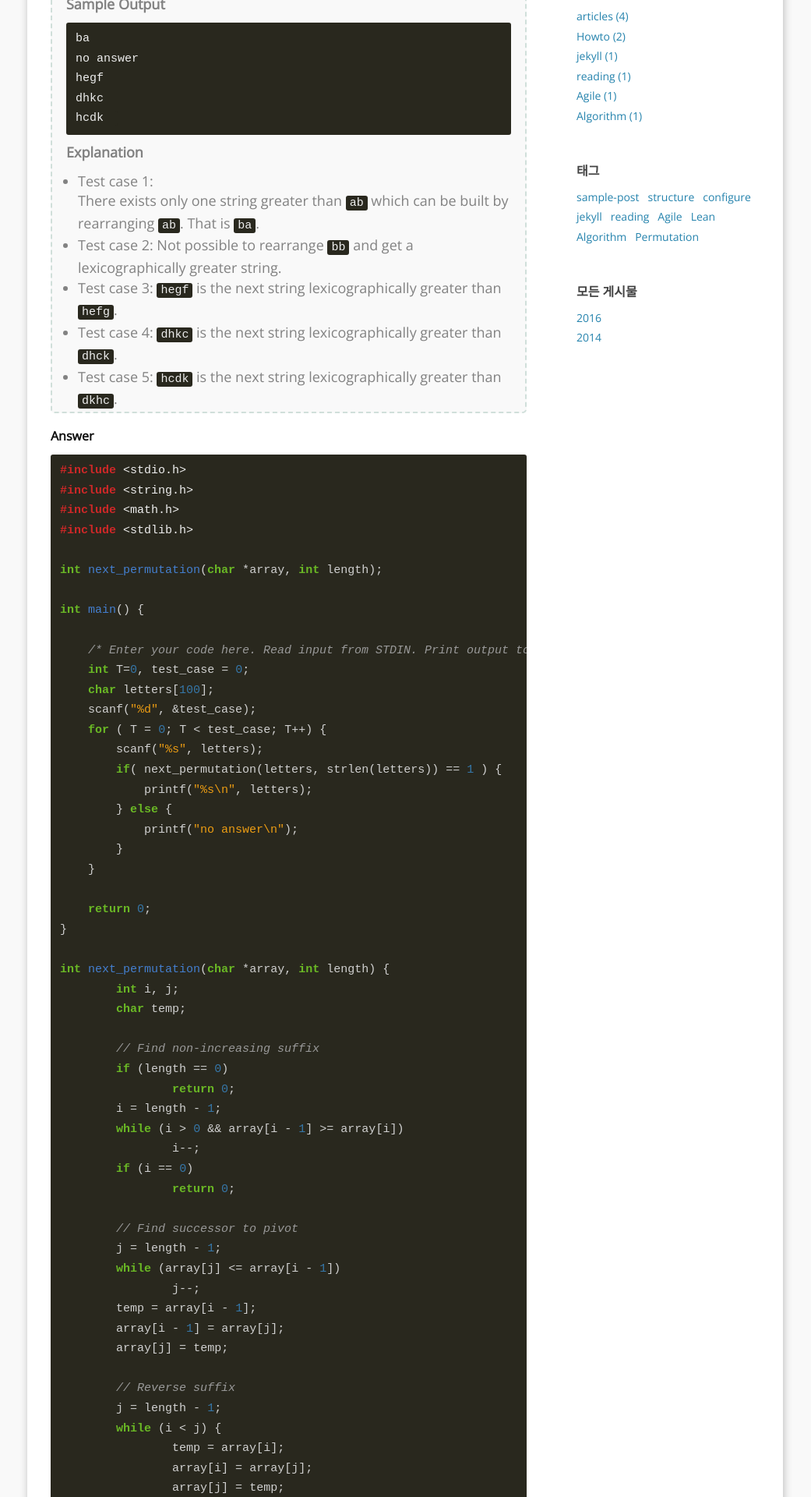
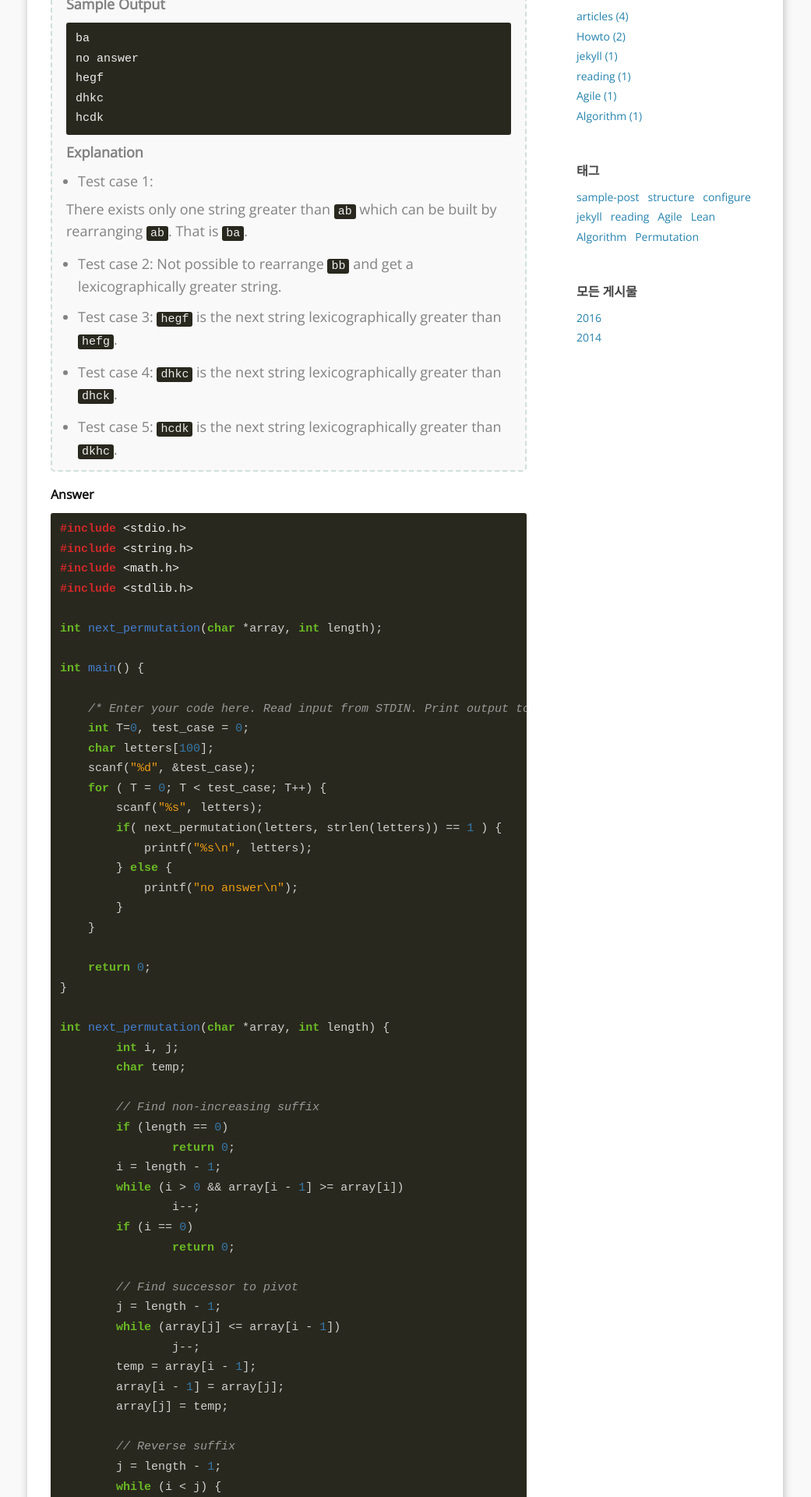
Before and after one commit to crispar/crispar.github.io, a Jekyll site: the page built from _posts/2016-09-19-Algorithm - Bigger is Greater.md, in a window 1280 px wide. Shown: the part 955-2875 px from the top of the page at 78% size, without its empty margins (120-1161 px from the left). Built offline with Jekyll 4.4.1, drawn with Linux system fonts in a browser that asks for light colours; formulas are drawn with MathJax 3; comment, search, counter and statistics services are not loaded.

````diff
--- a/_posts/2016-09-19-Algorithm - Bigger is Greater.md
+++ b/_posts/2016-09-19-Algorithm - Bigger is Greater.md
@@ -45,16 +45,21 @@ tags:
 >```
 >
 >**Explanation**
->* Test case 1:
+>
+>+ Test case 1:
+>
 >There exists only one string greater than `ab` which can be built by rearranging `ab`. That is `ba`.
->* Test case 2:
+>+ Test case 2:
 >Not possible to rearrange `bb` and get a lexicographically greater string.
->* Test case 3:
-`hegf` is the next string lexicographically greater than `hefg`.
->* Test case 4:
-`dhkc` is the next string lexicographically greater than `dhck`.
->* Test case 5:
-`hcdk` is the next string lexicographically greater than `dkhc`.
+>
+>+ Test case 3:
+>`hegf` is the next string lexicographically greater than `hefg`.
+>
+>+ Test case 4:
+>`dhkc` is the next string lexicographically greater than `dhck`.
+>
+>+ Test case 5:
+>`hcdk` is the next string lexicographically greater than `dkhc`.
 
 **Answer**
 ```cpp
````
